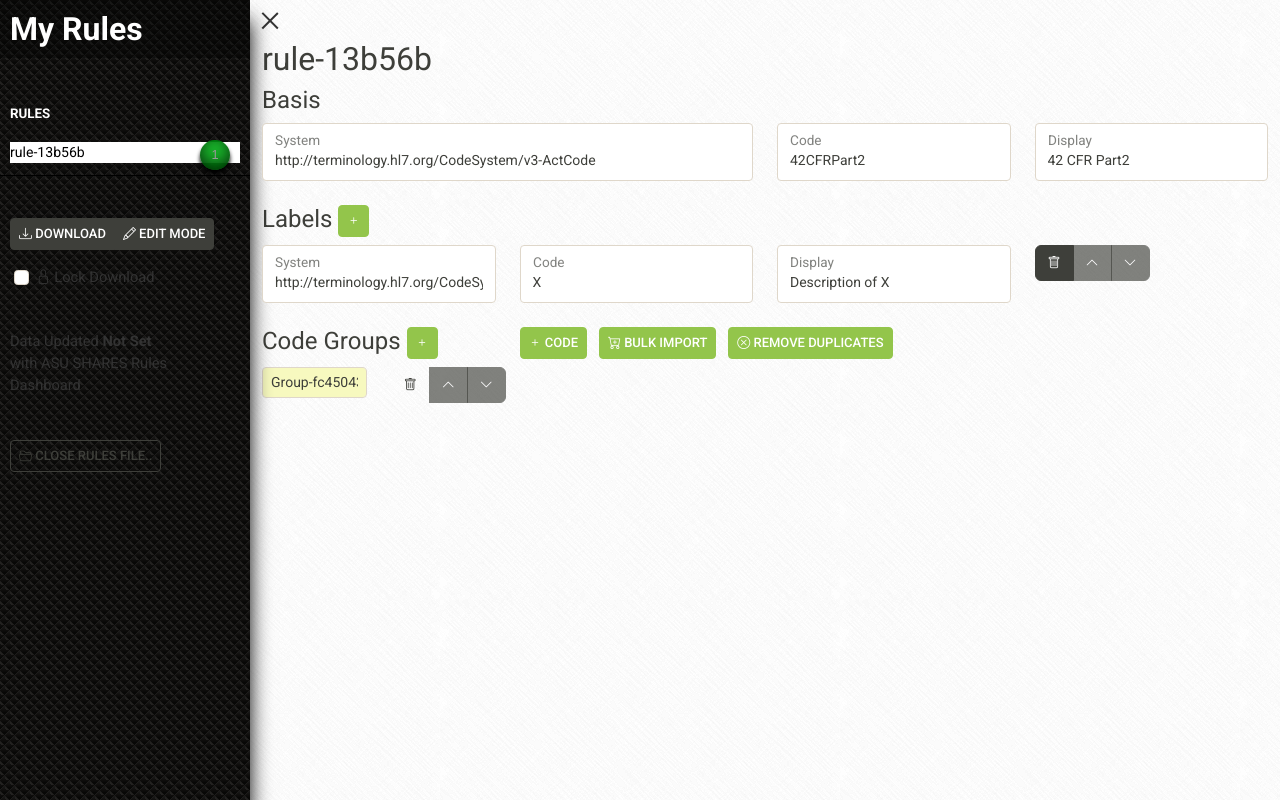
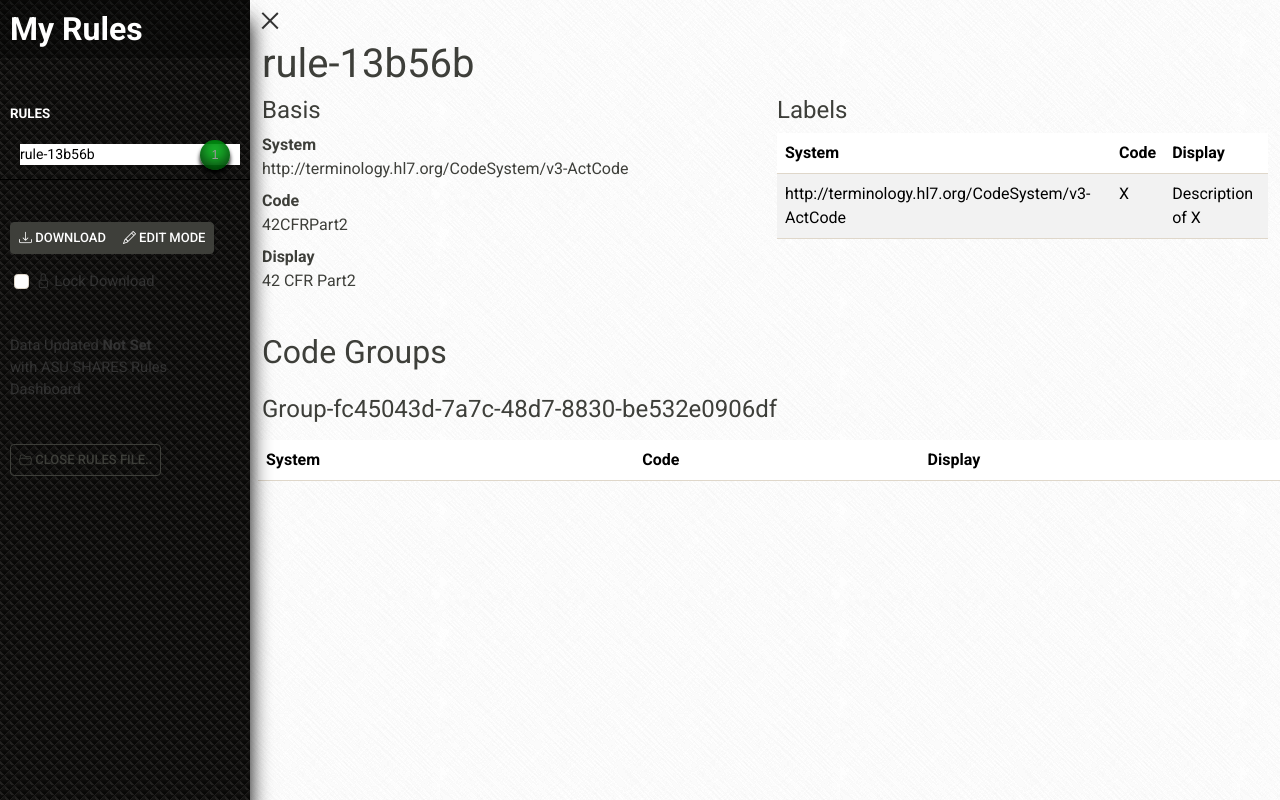
Before and after one commit to danielhmendoza01/rules, an Angular app: page / in a window 1280 px wide. Both pictures are taken after a click on the button "CREATE A NEW RULES FILES.". Built offline with nearby package versions, Linux system fonts and the light colour scheme.

Commit message:
UI quirks

```diff
--- a/src/app/editor/editor.component.html
+++ b/src/app/editor/editor.component.html
@@ -48,20 +48,20 @@
                                             <div class="btn-group align-start">
                                                 <a class="btn btn-small btn-default" (click)="deleteRule(r)"><span
                                                         class="bi bi-trash"></span></a>
-                                                <a class="btn btn-small btn-dark" (click)="duplicateRule(r)"><span
+                                                <a class="btn btn-small btn-dark-outline" (click)="duplicateRule(r)"><span
                                                         class="bi bi-files"></span></a>
-                                                <a class="btn btn-small btn-dark"
+                                                <a class="btn btn-small btn-dark-outline"
                                                     (click)="moveUp(r, rules_file.rules)"
                                                     *ngIf="canMoveUp(r, rules_file.rules)"><span
                                                         class="bi bi-chevron-up"></span></a>
-                                                <a class="btn btn-small btn-dark disabled"
+                                                <a class="btn btn-small btn-dark-outline disabled"
                                                     *ngIf="!canMoveUp(r, rules_file.rules)"><span
                                                         class="bi bi-chevron-up"></span></a>
-                                                <a class="btn btn-small btn-dark"
+                                                <a class="btn btn-small btn-dark-outline"
                                                     (click)="moveDown(r, rules_file.rules)"
                                                     *ngIf="canMoveDown(r, rules_file.rules)"><span
                                                         class="bi bi-chevron-down"></span></a>
-                                                <a class="btn btn-small btn-dark disabled"
+                                                <a class="btn btn-small btn-dark-outline disabled"
                                                     *ngIf="!canMoveDown(r, rules_file.rules)"><span
                                                         class="bi bi-chevron-down"></span></a>
 
@@ -69,7 +69,7 @@
                                         </div>
                                     </div>
                                 </div>
-                                <div *ngIf="!statusService.editing">
+                                <div *ngIf="!statusService.editing" class="readonly_rule">
                                     <a role="button" [routerLink]="['/editor','rules', r.id]"
                                         [routerLinkActive]="'active'">
                                         {{r.id}}
--- a/src/app/editor/editor.component.scss
+++ b/src/app/editor/editor.component.scss
@@ -23,7 +23,11 @@ $sidebar_light: #111;
     #rules_list li {
         position: relative;
         margin: 0;
-        padding: 2px 10px;
+        // padding: 8px 10px;
+    }
+
+    .readonly_rule {
+        padding: 4px 10px;
     }
 
     .ball {
--- a/src/app/rule/rule.component.html
+++ b/src/app/rule/rule.component.html
@@ -1,6 +1,8 @@
 <div *ngIf="rule" id="rule" class="container">
 
-    <h2><span [innerText]="rule.id"></span></h2>
+    <h1><span [innerText]="rule.id"></span></h1>
+    <div *ngIf="statusService.editing">
+
         <section>
 
             <h4>Basis </h4>
@@ -21,8 +23,8 @@
                 </div>
                 <div class="col-sm-3">
                     <div class="form-floating">
-                    <input class="form-control form-control-sm" name="rule_basis_display" type="text" required="true"
-                        [(ngModel)]="rule.basis.display" />
+                        <input class="form-control form-control-sm" name="rule_basis_display" type="text"
+                            required="true" [(ngModel)]="rule.basis.display" />
                         <label for="rule_basis_display">Display</label>
                     </div>
                 </div>
@@ -30,7 +32,8 @@
         </section>
 
         <section class="mt-4">
-        <h4>Labels <button class="btn btn-sm btn-success" (click)="createLabel()"><i class="bi bi-plus"></i></button>
+            <h4>Labels <button class="btn btn-sm btn-success" (click)="createLabel()"><i
+                        class="bi bi-plus"></i></button>
             </h4>
             <div *ngIf="rule.labels">
 
@@ -60,7 +63,8 @@
 
                     <div class="col-sm-3">
                         <div class="btn-group">
-                        <a class="btn btn-small btn-dark" (click)="deleteLabel(i)"><span class="bi bi-trash"></span></a>
+                            <a class="btn btn-small btn-dark" (click)="deleteLabel(i)"><span
+                                    class="bi bi-trash"></span></a>
                             <a class="btn btn-small btn-dark" (click)="moveUp(l, rule.labels)"
                                 *ngIf="canMoveUp(l, rule.labels)"><span class="bi bi-chevron-up"></span></a>
                             <a class="btn btn-small btn-dark disabled" *ngIf="!canMoveUp(l, rule.labels)"><span
@@ -91,7 +95,8 @@
                     <!-- <ul> -->
                     <div class="row" *ngFor="let cs of rule.codeSets; let i = index" (click)="selectCodeSet(cs)">
                         <div class="col-sm-6"><input class="form-control form-control-sm" type="text" required="true"
-                            [(ngModel)]="cs.groupID" [class.selected]="cs.groupID == selectedCodeSet?.groupID" /></div>
+                                [(ngModel)]="cs.groupID" [class.selected]="cs.groupID == selectedCodeSet?.groupID" />
+                        </div>
                         <div class="col-sm-6">
 
                             <div class="btn-group align-start">
@@ -120,7 +125,8 @@
                         <button class="btn btn-sm btn-success" [class.active]="showBulkImport" data-bs-toggle="button"
                             (click)="toggleBulkImport()"><i class="bi bi-cart-plus"></i>
                             Bulk Import</button> &nbsp;
-                        <button class="btn btn-sm btn-success" (click)="deduplicateCodes(selectedCodeSet)"><i class="bi bi-x-circle"></i>
+                        <button class="btn btn-sm btn-success" (click)="deduplicateCodes(selectedCodeSet)"><i
+                                class="bi bi-x-circle"></i>
                             Remove Duplicates</button> &nbsp;
                     </h6>
 
@@ -133,17 +139,18 @@
                         <div class="form-floating mt-2">
                             <textarea class="form-control form-control-sm" name="bulk_import_codes" required="true"
                                 [(ngModel)]="bulkImportCodes"></textarea>
-                        <label for="bulk_import_codes">Codes, Separated by Space or Newline</label>
+                            <label for="bulk_import_codes">Multiple Codes Separated by Whitespace and/or
+                                Newlines</label>
                         </div>
                         <div class="form-floating mt-2">
-                        <input class="form-control form-control-sm" name="bulk_import_confidence" type="number" step="0.1" min="0" max="1"
-                            required="true" [(ngModel)]="bulkImportConfidence" />
+                            <input class="form-control form-control-sm" name="bulk_import_confidence" type="number"
+                                step="0.1" min="0" max="1" required="true" [(ngModel)]="bulkImportConfidence" />
                             <label for="bulk_import_confidence">Confidence</label>
                         </div>
                         <button class="btn btn-sm btn-success mt-2" (click)="runBulkImport()"><i class="bi bi-play"></i>
                             Run</button>
                     </div>
-                <div *ngIf="selectedCodeSet.codes.length > 0" >
+                    <div *ngIf="selectedCodeSet.codes.length > 0">
 
                         <div class="row">
                             <div class="col-sm-3">System</div>
@@ -162,8 +169,8 @@
                                     [(ngModel)]="c.code" />
                             </div>
                             <div class="col-sm-3">
-                            <input class="form-control form-control-sm" type="number" step="0.1" required="true" min="0"
-                                max="1" [(ngModel)]="c.confidence" />
+                                <input class="form-control form-control-sm" type="number" step="0.1" required="true"
+                                    min="0" max="1" [(ngModel)]="c.confidence" />
                             </div>
                             <div class="col-sm-3">
                                 <div class="btn-group align-start">
@@ -194,3 +201,74 @@
 
         </section>
     </div>
+
+    <div *ngIf="!statusService.editing">
+
+        <div class="row">
+
+            <section class="col-sm-6">
+
+                <h4>Basis </h4>
+                <dl>
+                    <dt>
+                        System
+                    </dt>
+                    <dd>{{rule.basis.system}}
+                    </dd>
+                    <dt>Code</dt>
+                    <dd>{{rule.basis.code}}</dd>
+                    <dt>Display</dt>
+                    <dd>{{rule.basis.display}}</dd>
+                </dl>
+            </section>
+
+            <section class="col-sm-6">
+                <h4>Labels
+                </h4>
+                <table class="table table-striped">
+                    <thead>
+                        <tr>
+                            <th>System</th>
+                            <th>Code</th>
+                            <th>Display</th>
+                        </tr>
+                    </thead>
+                    <tbody>
+                        <tr *ngFor="let l of rule.labels; let i = index">
+                            <td>{{l.system}}</td>
+                            <td>{{l.code}}</td>
+                            <td>{{l.display}}</td>
+                        </tr>
+                    </tbody>
+                </table>
+            </section>
+        </div>
+
+        <section class="mt-4">
+
+            <h2>Code Groups </h2>
+            <div class="row mt-4"  *ngFor="let cs of rule.codeSets; let i = index">
+                <h4>{{cs.groupID}}</h4>
+                <table class="table table-striped m-2">
+                    <thead>
+                        <tr>
+                            <th>System</th>
+                            <th>Code</th>
+                            <th>Display</th>
+                        </tr>
+                    </thead>
+                    <tbody>
+                        <tr *ngFor="let c of cs.codes">
+                            <td>{{c.system}}</td>
+                            <td>{{c.code}}</td>
+                            <td>{{c.confidence}}</td>
+                        </tr>
+                    </tbody>
+                </table>
+
+            </div>
+
+        </section>
+    </div>
+
+</div>
```
Lines whose indentation alone changed are shown as unchanged.
